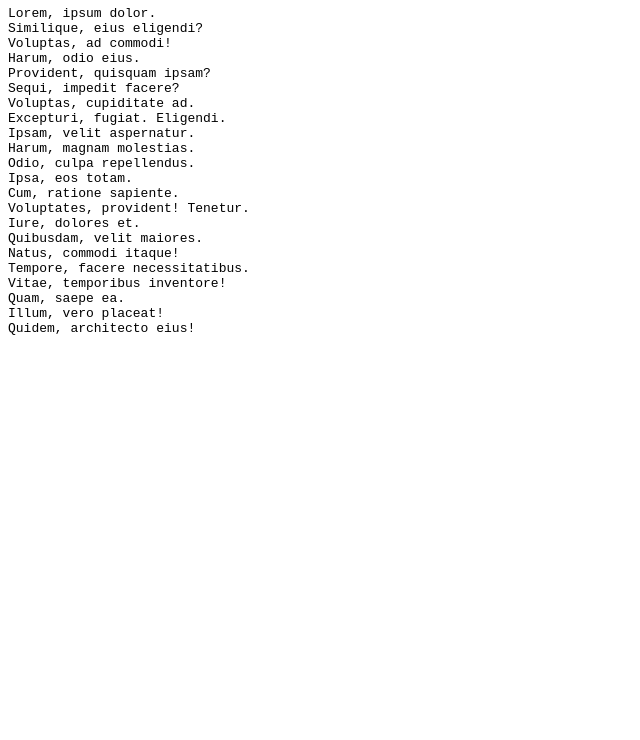
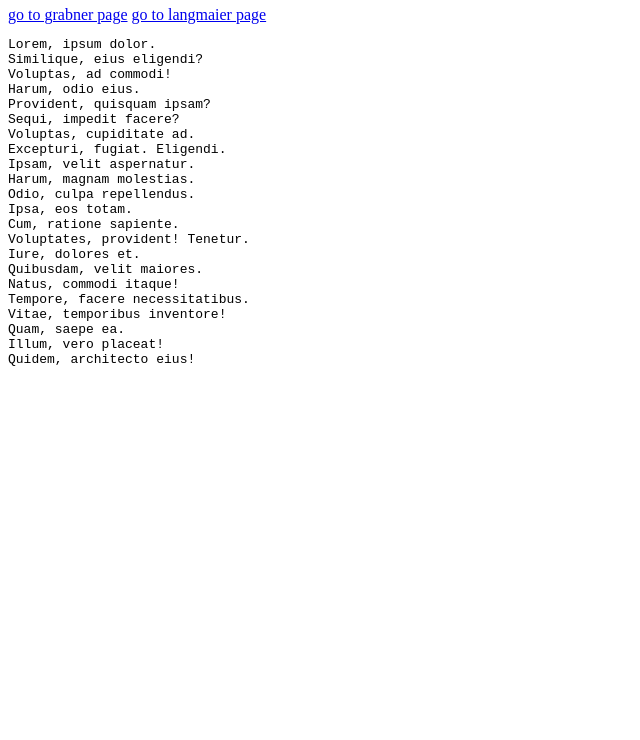
Before and after one commit to SPL21GL/blumentopf, a plain HTML site: page HtmlProject/index.html in a window 1280 px wide. Shown: the part 60-800 px from the top of the page, without its empty margins (0-640 px from the left). Drawn offline with Linux system fonts and the light colour scheme.

Commit message:
add fiels

```diff
--- a/HtmlProject/index.html
+++ b/HtmlProject/index.html
@@ -1,4 +1,9 @@
 <h1>Welcome to our super awesome Website</h1>
+
+
+<a href="grabner.html">go to grabner page</a>
+
+<a href="langmaier.html">go to langmaier page</a>
 
 <pre>
 Lorem, ipsum dolor.
```
Also changed, not shown: HtmlProject/grabner.html (added), HtmlProject/langmaier.html (added).
